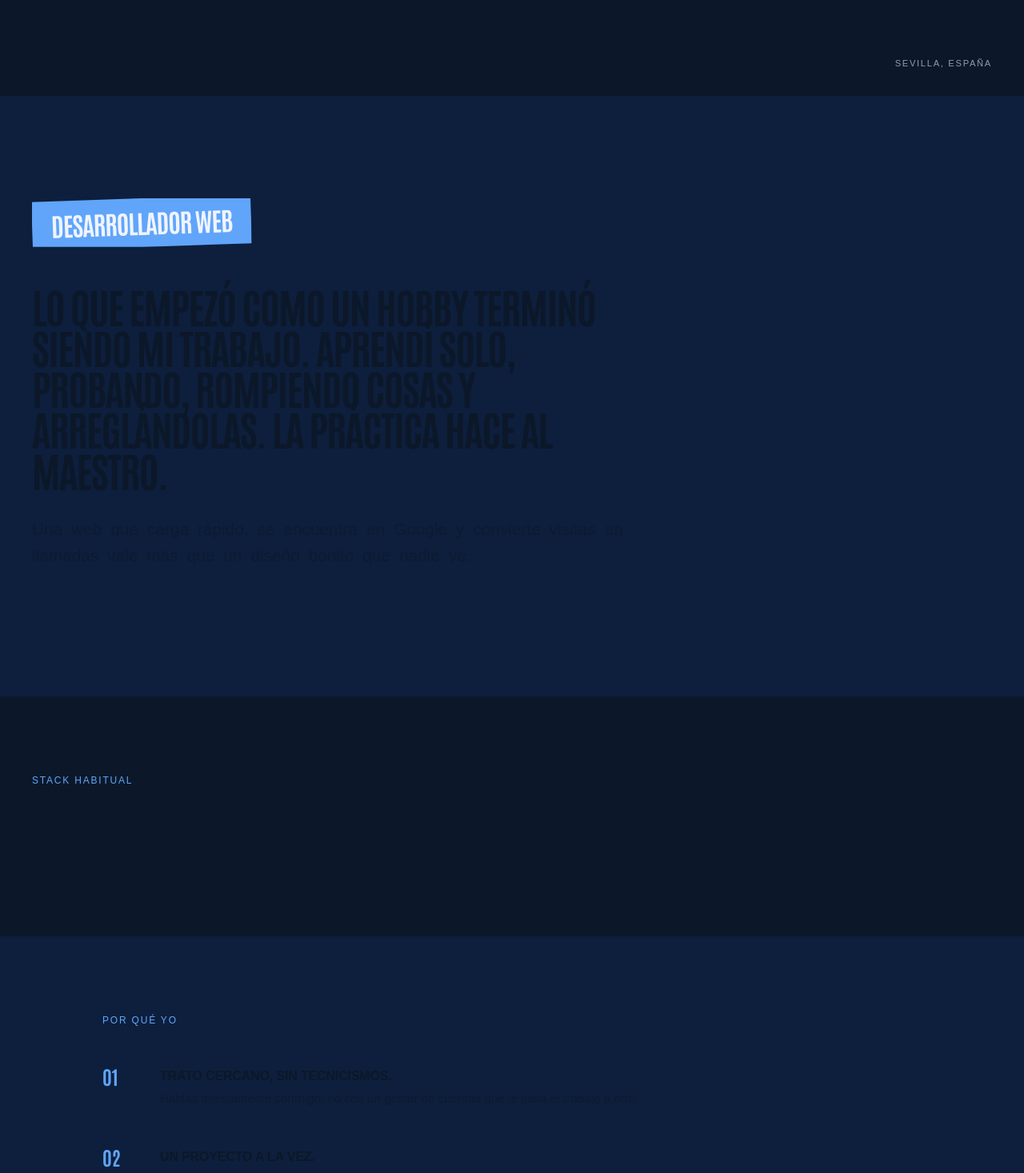
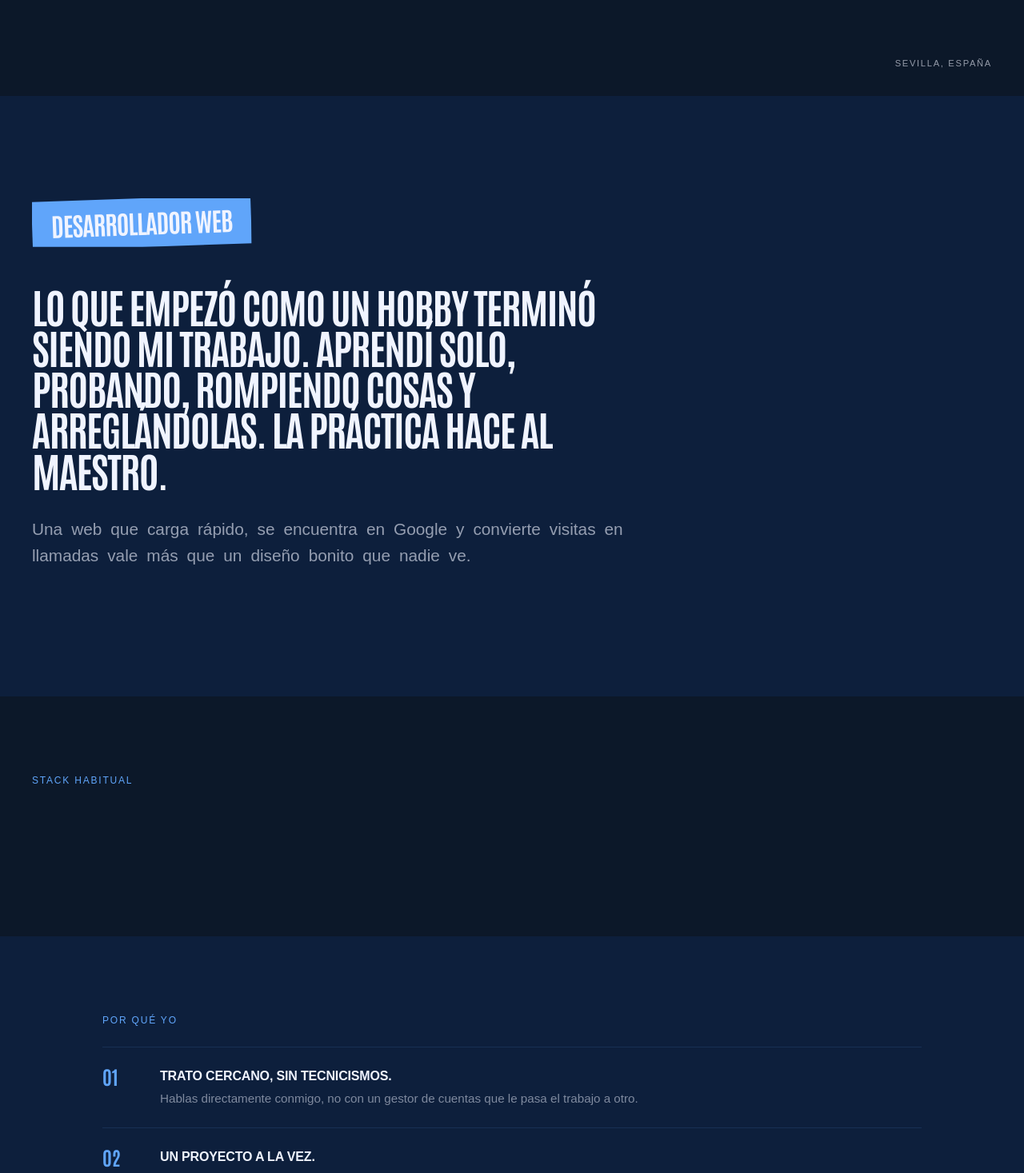
Before and after one commit to Miguelvv7/Victorio, a Next.js app: page /sobre-mi in a window 1280 px wide. Shown: the part 680-2147 px from the top of the page at 80% size. Built offline with nearby package versions, Linux system fonts and the light colour scheme; a web font is replaced by a local one.

Commit message:
Fix textos invisibles sobre-mi/contacto, footer overflow, links nav footer

```diff
--- a/src/app/globals.css
+++ b/src/app/globals.css
@@ -641,7 +641,8 @@ body::-webkit-scrollbar { display: none; }
   /* ── FOOTER ── */
   .footer-section {
     background: #0c1829;
-    @apply min-h-dvh overflow-hidden relative;
+    @apply min-h-dvh relative;
+    overflow: visible;
     border-top: 1px solid rgba(96,165,250,0.2);
 
     .footer-link {
--- a/src/app/proyectos/page.tsx
+++ b/src/app/proyectos/page.tsx
@@ -151,11 +151,11 @@ export default function Proyectos() {
                     </a>
                   );
               })}
-              <div className="border-t border-red-900/20" />
+              <div className="border-t border-blue-900/20" />
             </div>
 
             {/* CTA */}
-            <div className="proj-cta max-w-5xl mx-auto mt-20 border border-red-900/20 p-8 md:p-12 flex flex-col md:flex-row items-start md:items-center justify-between gap-6">
+            <div className="proj-cta max-w-5xl mx-auto mt-20 border border-blue-900/20 p-8 md:p-12 flex flex-col md:flex-row items-start md:items-center justify-between gap-6">
               <div>
                 <p
                   className="text-white/30 text-xs uppercase tracking-widest mb-2"
--- a/src/app/sobre-mi/page.tsx
+++ b/src/app/sobre-mi/page.tsx
@@ -93,7 +93,7 @@ export default function SobreMi() {
           </section>
 
           {/* CUERPO */}
-          <section className="about-body-wrap px-6 md:px-10 py-24 md:py-32 relative overflow-hidden" style={{ background: "#0d1f3c", color: "#0c1829" }}>
+          <section className="about-body-wrap px-6 md:px-10 py-24 md:py-32 relative overflow-hidden" style={{ background: "#0d1f3c", color: "#f0f4ff" }}>
             {/* Badge */}
             <div className="about-badge mb-12 inline-block" style={{ opacity: 0, clipPath: "polygon(0 0, 0 0, 0 100%, 0% 100%)" }}>
               <div style={{ background: "#60a5fa", padding: "0.4rem 1.5rem", transform: "rotate(-2deg)", display: "inline-block" }}>
@@ -105,12 +105,12 @@ export default function SobreMi() {
 
             <div style={{ maxWidth: "48rem" }}>
               {/* Historia — chars animados */}
-              <h2 className="about-history" style={{ color: "#0c1829", fontWeight: 700, fontSize: "clamp(1.8rem,4vw,4rem)", textTransform: "uppercase", letterSpacing: "-0.03em", lineHeight: 1, marginBottom: "2rem" }}>
+              <h2 className="about-history" style={{ color: "#f0f4ff", fontWeight: 700, fontSize: "clamp(1.8rem,4vw,4rem)", textTransform: "uppercase", letterSpacing: "-0.03em", lineHeight: 1, marginBottom: "2rem" }}>
                 Lo que empezó como un hobby terminó siendo mi trabajo. Aprendí solo, probando, rompiendo cosas y arreglándolas. La práctica hace al maestro.
               </h2>
 
               {/* Filosofía — word reveal */}
-              <p className="about-filosofia" style={{ fontFamily: "ProximaNova,sans-serif", color: "rgba(12,24,41,0.55)", fontSize: "clamp(1rem,1.8vw,1.3rem)", lineHeight: 1.6, marginBottom: "2rem" }}>
+              <p className="about-filosofia" style={{ fontFamily: "ProximaNova,sans-serif", color: "rgba(240,244,255,0.6)", fontSize: "clamp(1rem,1.8vw,1.3rem)", lineHeight: 1.6, marginBottom: "2rem" }}>
                 Una web que carga rápido, se encuentra en Google y convierte visitas en llamadas vale más que un diseño bonito que nadie ve.
               </p>
             </div>
@@ -140,19 +140,19 @@ export default function SobreMi() {
               </p>
               <div style={{ display: "flex", flexDirection: "column" }}>
                 {porqueYo.map((item) => (
-                  <div key={item.num} className="nohago-item" style={{ borderTop: "1px solid rgba(12,24,41,0.1)", padding: "1.5rem 0", display: "grid", gridTemplateColumns: "3rem 1fr", gap: "1.5rem", alignItems: "start" }}>
+                  <div key={item.num} className="nohago-item" style={{ borderTop: "1px solid rgba(96,165,250,0.12)", padding: "1.5rem 0", display: "grid", gridTemplateColumns: "3rem 1fr", gap: "1.5rem", alignItems: "start" }}>
                     <span style={{ color: "#60a5fa", fontWeight: 700, fontSize: "1.5rem", lineHeight: 1 }}>{item.num}</span>
                     <div>
-                      <p style={{ fontFamily: "ProximaNova,sans-serif", color: "#0c1829", fontWeight: 700, fontSize: "1rem", margin: "0 0 0.3rem", textTransform: "uppercase", letterSpacing: "-0.01em" }}>
+                      <p style={{ fontFamily: "ProximaNova,sans-serif", color: "#f0f4ff", fontWeight: 700, fontSize: "1rem", margin: "0 0 0.3rem", textTransform: "uppercase", letterSpacing: "-0.01em" }}>
                         {item.title}
                       </p>
-                      <p style={{ fontFamily: "ProximaNova,sans-serif", color: "rgba(12,24,41,0.55)", fontSize: "0.95rem", margin: 0, lineHeight: 1.5 }}>
+                      <p style={{ fontFamily: "ProximaNova,sans-serif", color: "rgba(240,244,255,0.5)", fontSize: "0.95rem", margin: 0, lineHeight: 1.5 }}>
                         {item.desc}
                       </p>
                     </div>
                   </div>
                 ))}
-                <div style={{ borderTop: "1px solid rgba(12,24,41,0.1)" }} />
+                <div style={{ borderTop: "1px solid rgba(96,165,250,0.12)" }} />
               </div>
             </div>
           </section>
```
Also changed, not shown: 1 other file (tests, documents, lock files or other folders).
